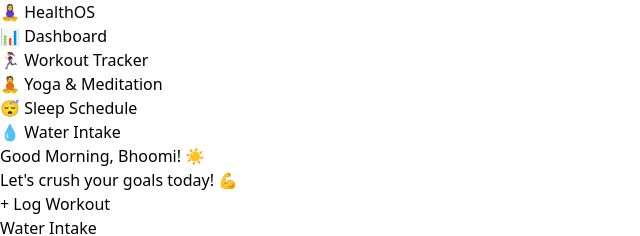
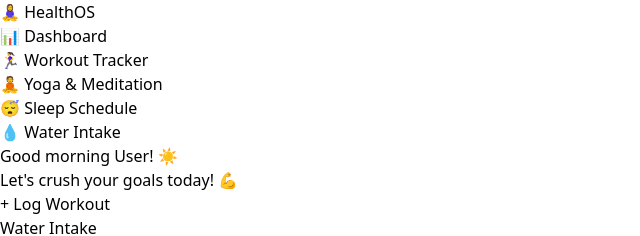
Before and after one commit to BhoomikaCreates/HealthOS, a React (Vite) app: page / in a window 1280 px wide. Shown: the top 236 px of the page, without its empty margins (0-640 px from the left). Built offline with nearby package versions, Linux system fonts and the light colour scheme; no server answers.

Commit message:
changed user

```diff
--- a/src/App.jsx
+++ b/src/App.jsx
@@ -24,7 +24,7 @@
         {/* Header */}
         <div className="flex justify-between items-center mb-10">
           <div>
-            <h1 className="text-4xl font-bold">Good Morning, Bhoomi! ☀️</h1>
+            <h1 className="text-4xl font-bold">Good morning User! ☀️</h1>
             <p className="text-gray-400 mt-2">Let's crush your goals today! 💪</p>
           </div>
           <button className="bg-teal-500 px-6 py-2 rounded-full font-bold hover:bg-teal-600 transition shadow-lg shadow-teal-500/30">
```
